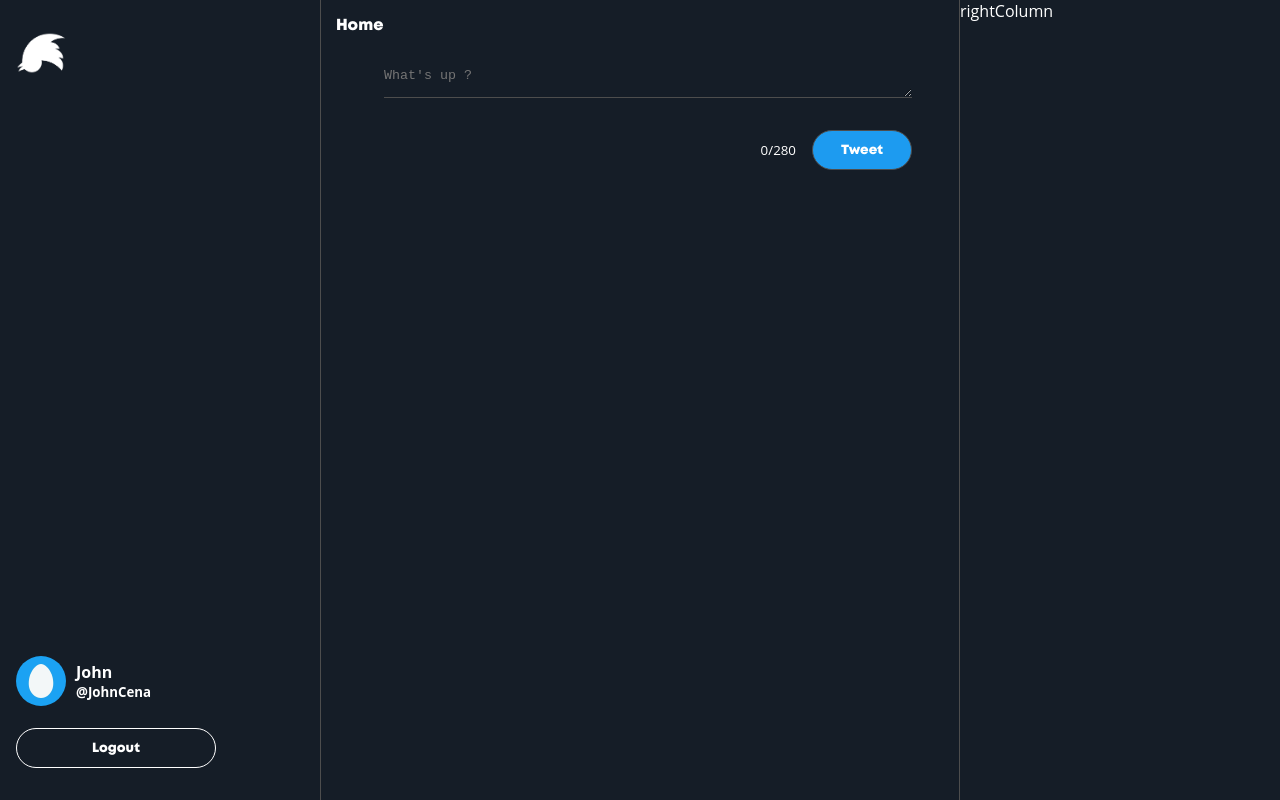
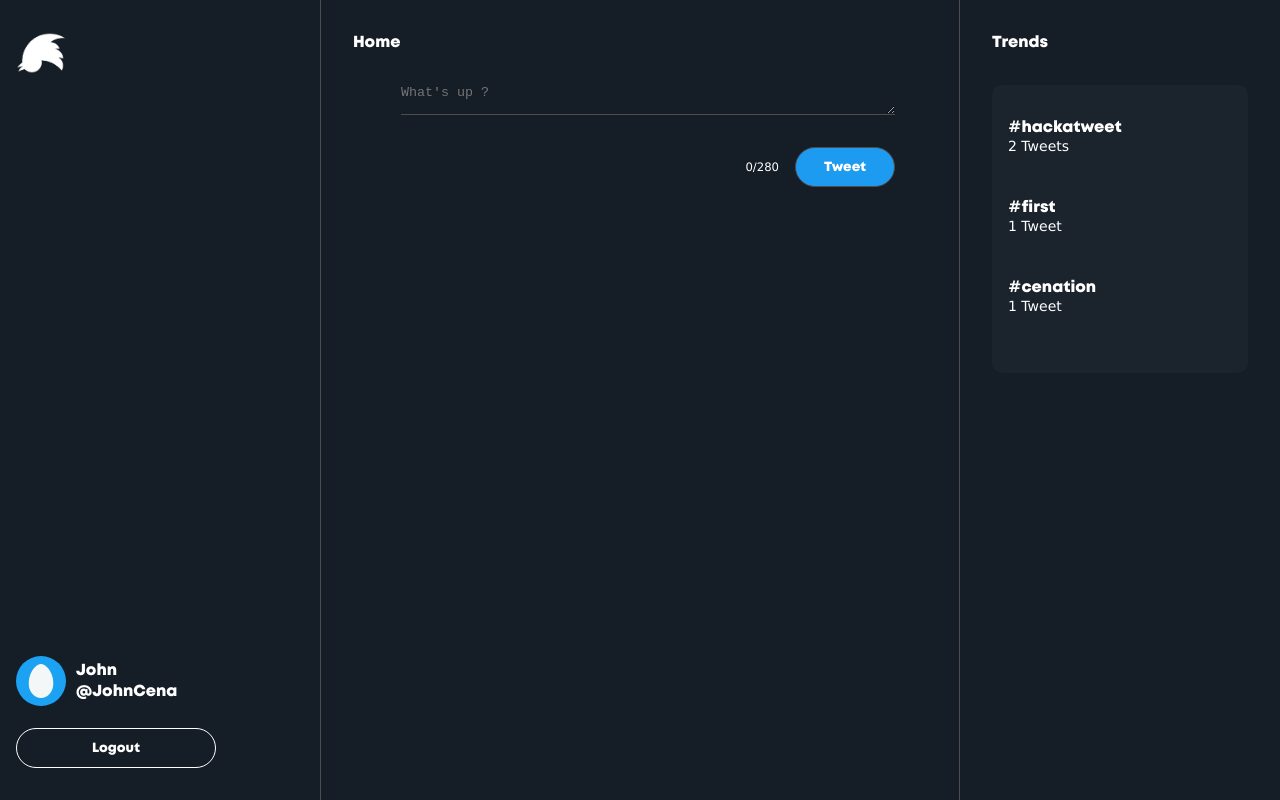
Before and after one commit to antonymerle/hackatweet-frontend, a Next.js app: page /home in a window 1280 px wide. Built offline with nearby package versions, Linux system fonts and the light colour scheme.

Commit message:
trends column ok

```diff
--- a/components/Homecomponent.js
+++ b/components/Homecomponent.js
@@ -28,6 +28,7 @@ function Home() {
 
   return (
     <main className={styles.container}>
+      {/* USER COLUMN */}
       <section className={styles.leftColumn}>
         <Image src={logo} width={50} alt="Logo" />
         <div className={styles.userSection}>
@@ -43,6 +44,8 @@ function Home() {
           </button>
         </div>
       </section>
+
+      {/* TWEET COLUMN */}
       <section className={styles.centerColumn}>
         <div className={styles.newTweetContainer}>
           <h3>Home</h3>
@@ -72,7 +75,42 @@ function Home() {
           </div>
         </div>
       </section>
-      <section className={styles.rightColumn}>rightColumn</section>
+      {/* TRENDS COLUMN */}
+      <section className={styles.rightColumn}>
+        <h3>Trends</h3>
+        <div className={styles.trendsContainer}>
+          <ol className={styles.trendsList}>
+            <li className={styles.trend}>
+              <h5>
+                {" "}
+                <span className={styles.hashtag}>#</span>hackatweet
+              </h5>
+              <p>
+                <span>2</span> Tweets
+              </p>
+            </li>
+            <li className={styles.trend}>
+              {" "}
+              <h5>
+                <span className={styles.hashtag}>#</span>first
+              </h5>
+              <p>
+                <span>1</span> Tweet
+              </p>
+            </li>
+            <li className={styles.trend}>
+              {" "}
+              <h5>
+                {" "}
+                <span className={styles.hashtag}>#</span>cenation
+              </h5>
+              <p>
+                <span>1</span> Tweet
+              </p>
+            </li>
+          </ol>
+        </div>
+      </section>
     </main>
   );
 }
--- a/styles/Homecomponent.module.css
+++ b/styles/Homecomponent.module.css
@@ -22,11 +22,13 @@
   height: 100%;
   border-left: 1px solid rgb(77, 77, 77);
   border-right: 1px solid rgb(77, 77, 77);
+  padding: 2rem;
 }
 
 .rightColumn {
   width: 25%;
   height: 100%;
+  padding: 2rem;
 }
 
 .userSection {
@@ -68,7 +70,6 @@
   flex-direction: column;
   width: 100%;
   height: 200px;
-  padding: 15px;
 }
 
 .inputContainer {
@@ -132,3 +133,24 @@
 .tweetTooLong {
   color: red;
 }
+
+/* TRENDS-COLUMN */
+.trendsContainer {
+  background-color: var(--bgligtherDark);
+  margin-top: 2rem;
+  padding: 2rem 1rem 1rem 1rem;
+  border-radius: 10px;
+}
+
+.trendsList {
+  list-style: none;
+}
+
+.hashtag {
+  font-family: Verdana, Geneva, Tahoma, sans-serif;
+}
+
+.trend {
+  height: 4rem;
+  margin-bottom: 1rem;
+}
--- a/styles/globals.css
+++ b/styles/globals.css
@@ -1,6 +1,7 @@
 :root {
   --twitterBlue: #1d9bf0;
   --bgDark: #151d27;
+  --bgligtherDark: #1b232c;
 }
 
 @font-face {
@@ -30,6 +31,12 @@ h3 {
   font-size: 1rem;
 }
 
+h4,
+h5 {
+  font-family: "MontHeavy", sans-serif;
+  font-size: 1rem;
+}
+
 * {
   box-sizing: border-box;
   padding: 0;
@@ -37,15 +44,6 @@ h3 {
 }
 
 body {
-  font-family: "Open Sans", sans-serif;
-  font-size: 16px;
-  height: 100vh;
-
-  display: grid;
-  grid-template-areas:
-    "header header header"
-    "nav content sidebar"
-    "nav footer footer";
-  grid-template-columns: 1fr 4fr 1fr;
-  grid-template-rows: 80px 1fr 70px;
+  font-family: Verdana, Geneva, Tahoma, sans-serif;
+  font-size: 14px;
 }
```
